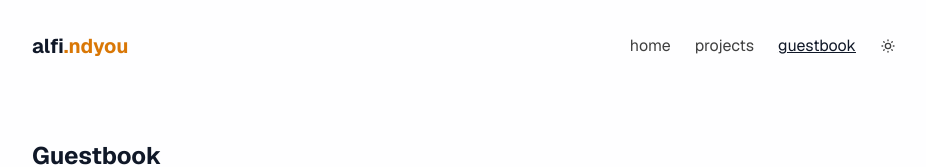
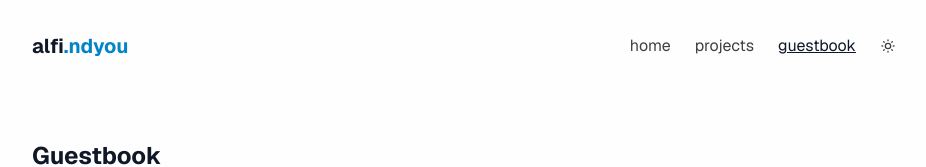
Before and after one commit to syxhri/syxhri.my.id, a Next.js app: page /guestbook in a window 1280 px wide. Shown: the top 167 px of the page, without its empty margins (176-1102 px from the left). Built offline with nearby package versions, Linux system fonts and the light colour scheme; no server answers; the database is empty.

Commit message:
style: refine primary to ocean azure and fix input background contrast

```diff
--- a/src/app/globals.css
+++ b/src/app/globals.css
@@ -3,17 +3,17 @@
 @variant dark (&:where([data-theme="dark"], [data-theme="dark"] *));
 
 @theme {
-  --color-primary-50: #fffbeb;
-  --color-primary-100: #fef3c7;
-  --color-primary-200: #fde68a;
-  --color-primary-300: #fcd34d;
-  --color-primary-400: #fbbf24;
-  --color-primary-500: #d97706;
-  --color-primary-600: #b45309;
-  --color-primary-700: #92400e;
-  --color-primary-800: #78350f;
-  --color-primary-900: #451a03;
-  --color-primary-950: #2b0e00;
+  --color-primary-50: #f0f9ff;
+  --color-primary-100: #e0f2fe;
+  --color-primary-200: #bae6fd;
+  --color-primary-300: #7dd3fc;
+  --color-primary-400: #38bdf8;
+  --color-primary-500: #0284c7;
+  --color-primary-600: #0369a1;
+  --color-primary-700: #075985;
+  --color-primary-800: #0c4a6e;
+  --color-primary-900: #082f49;
+  --color-primary-950: #041c2c;
 
   --color-shark-50: #f6f6f6;
   --color-shark-100: #e7e7e7;
@@ -34,5 +34,5 @@
 }
 
 .highlight {
-  @apply bg-primary-200 dark:bg-primary-400 text-neutral-950 px-[0.25rem] font-geist-mono text-sm rounded-xs;
+  @apply bg-primary-500 dark:bg-primary-500 text-white px-1.5 py-0.5 rounded-xs font-geist-mono text-sm;
 }
--- a/src/components/button.tsx
+++ b/src/components/button.tsx
@@ -4,7 +4,7 @@ import { cva, VariantProps } from "class-variance-authority";
 const variants = cva('cursor-pointer transition rounded-md py-2 px-4 disabled:pointer-events-none disabled:opacity-50', {
     variants: {
         variant: {
-            primary: 'bg-primary-400 hover:bg-primary-500 dark:bg-primary-400 dark:hover:bg-primary-500 text-neutral-950 font-medium',
+            primary: 'bg-primary-500 hover:bg-primary-600 dark:bg-primary-500 dark:hover:bg-primary-400 text-white font-medium',
             danger: 'bg-red-400 hover:bg-red-500 text-white',
             blank: ''
         }
--- a/src/components/input.tsx
+++ b/src/components/input.tsx
@@ -1,5 +1,5 @@
 import { cn } from "@/lib/cn";
 
 export default function Input({ className, ...props }: React.ComponentProps<"input">) {
-    return <input className={cn(className, 'w-full bg-primary-100 dark:bg-shark-900 rounded-md focus:outline-2 focus:outline-primary-200 dark:focus:outline-shark-700 dark:text-white p-2 mt-1')} {...props} />
+    return <input className={cn(className, 'w-full bg-shark-100 dark:bg-shark-900 border border-shark-200 dark:border-shark-800 rounded-md focus:outline-2 focus:outline-primary-500 dark:focus:outline-primary-400 text-gray-900 dark:text-white p-2 mt-1 transition-colors')} {...props} />
 }
--- a/src/components/textarea.tsx
+++ b/src/components/textarea.tsx
@@ -2,6 +2,6 @@ import { cn } from "@/lib/cn";
 
 export default function Textarea({ className, ...props }: React.ComponentProps<"textarea">) {
     return (
-        <textarea className={cn(className, 'w-full h-32 bg-primary-100 dark:bg-shark-900 rounded-md focus:outline-2 focus:outline-primary-200 dark:focus:outline-shark-700 dark:text-white p-2 mt-1')} {...props} ></textarea>
+        <textarea className={cn(className, 'w-full h-32 bg-shark-100 dark:bg-shark-900 border border-shark-200 dark:border-shark-800 rounded-md focus:outline-2 focus:outline-primary-500 dark:focus:outline-primary-400 text-gray-900 dark:text-white p-2 mt-1 transition-colors')} {...props} ></textarea>
     )
 }
```
